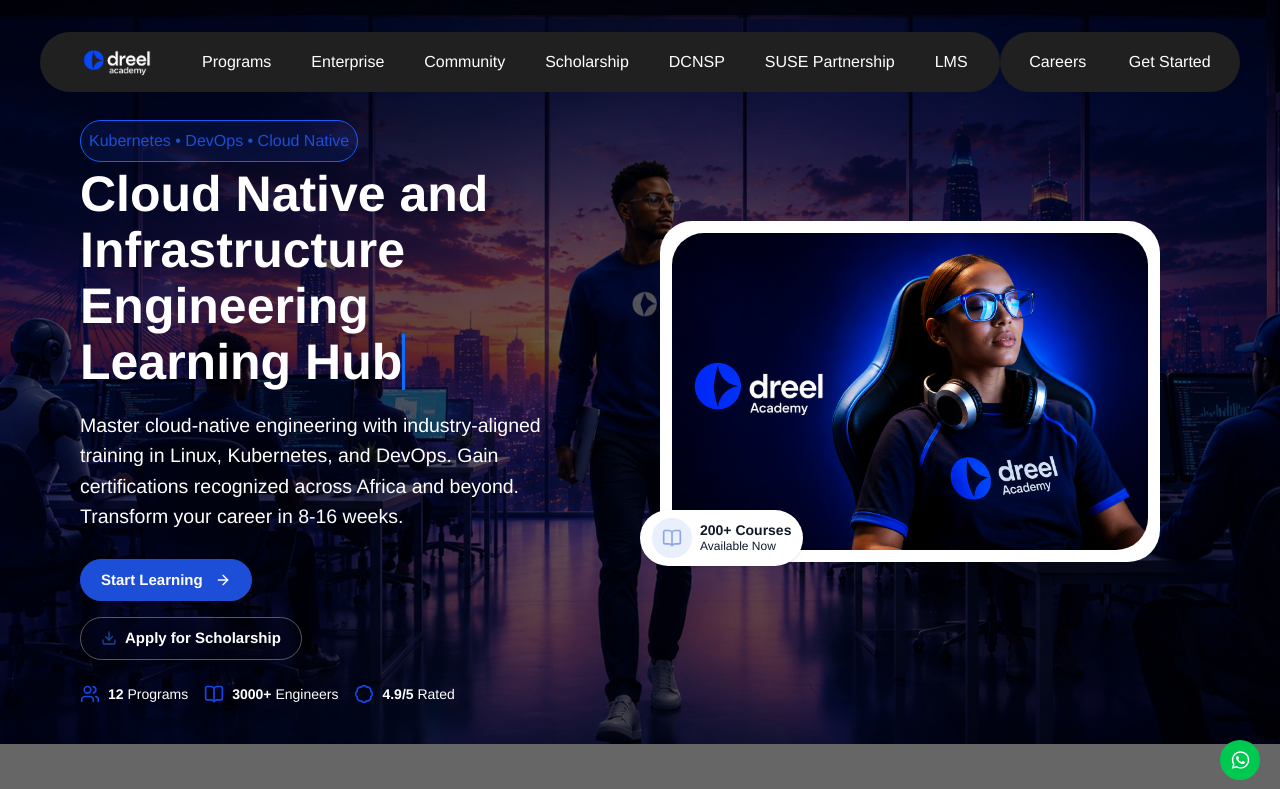
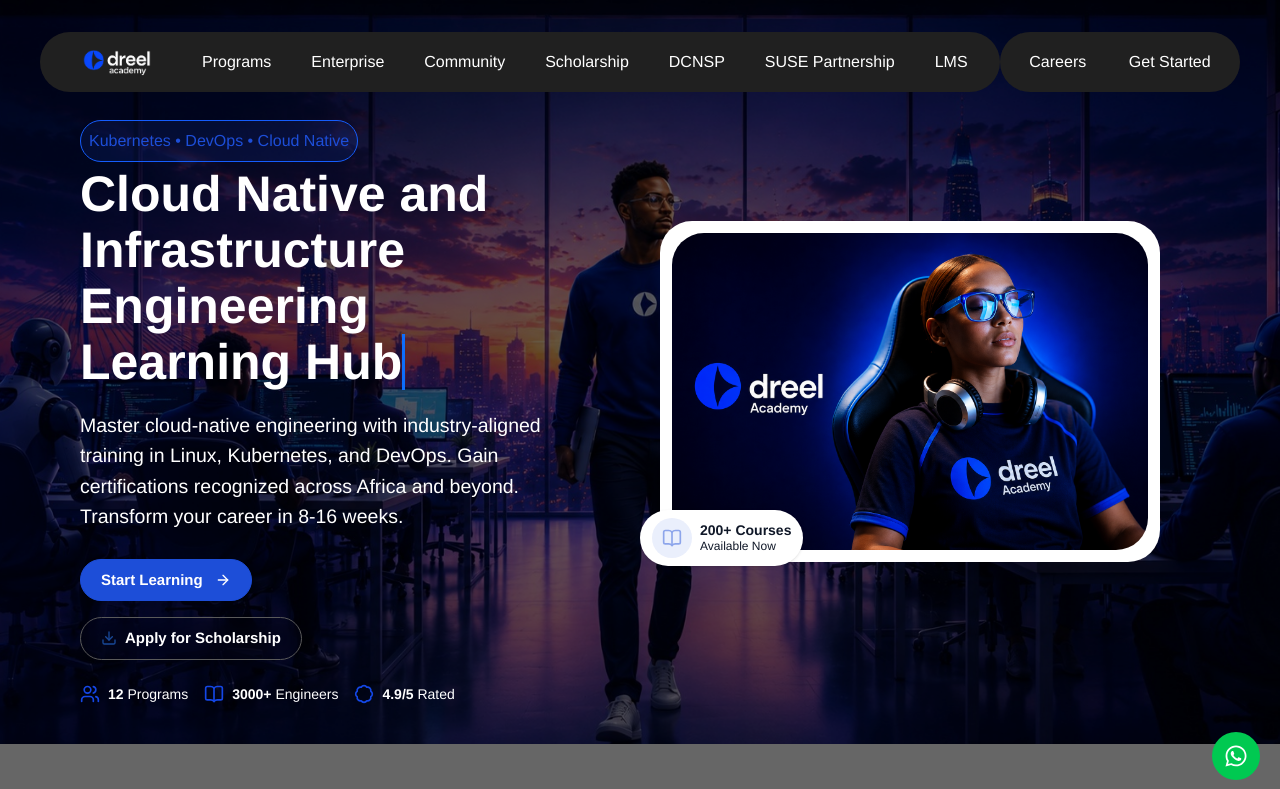
Before and after one commit to gabzeejnr/dreel, a React (Vite) app: page / in a window 1280 px wide. Shown: the top 789 px of the page. Built offline with nearby package versions, Linux system fonts and the light colour scheme.

Commit message:
Resized whatsapp widget

```diff
--- a/src/components/Whatsapp.jsx
+++ b/src/components/Whatsapp.jsx
@@ -8,7 +8,7 @@
     return (
         <Link to="https://wa.me/234703770654" className="fixed bottom-5 right-5 w-fit h-fit">
             <Button type="button" value={<FontAwesomeIcon icon={socialMedia[3].icon} color="white" />}
-                className="bg-green-500 cursor-pointer h-10 w-10 text-xl z-999 rounded-[50%]" />
+                className="bg-green-500 cursor-pointer h-12 w-12 flex items-center justify-center text-2xl z-999 rounded-[50%]" />
         </Link>
     )
 }
--- a/src/styles/animations.css
+++ b/src/styles/animations.css
@@ -5,10 +5,6 @@
 }
 
 @keyframes typing {
-    from {
-        width: 0;
-    }
-
     to {
         width: fit-content;
     }
```
